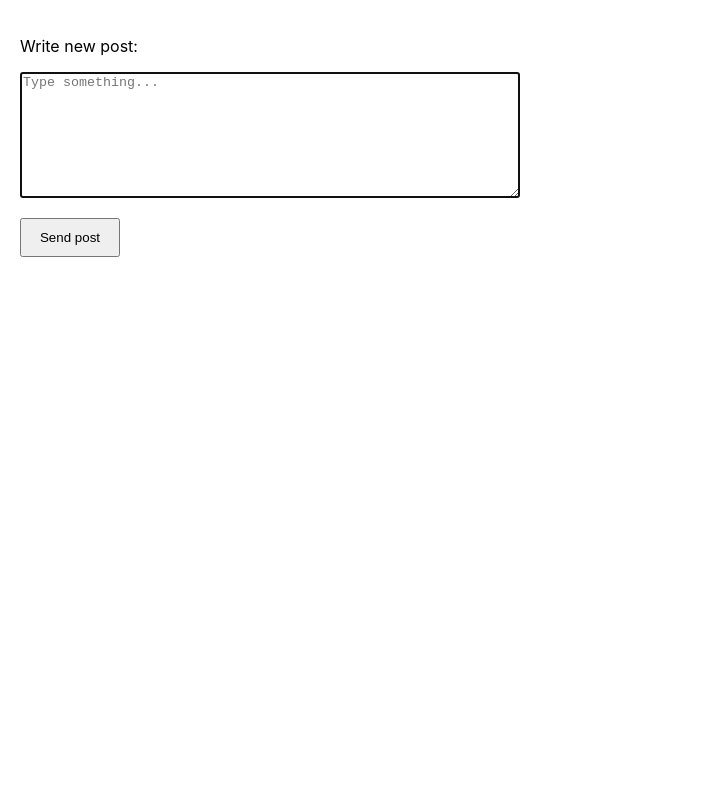
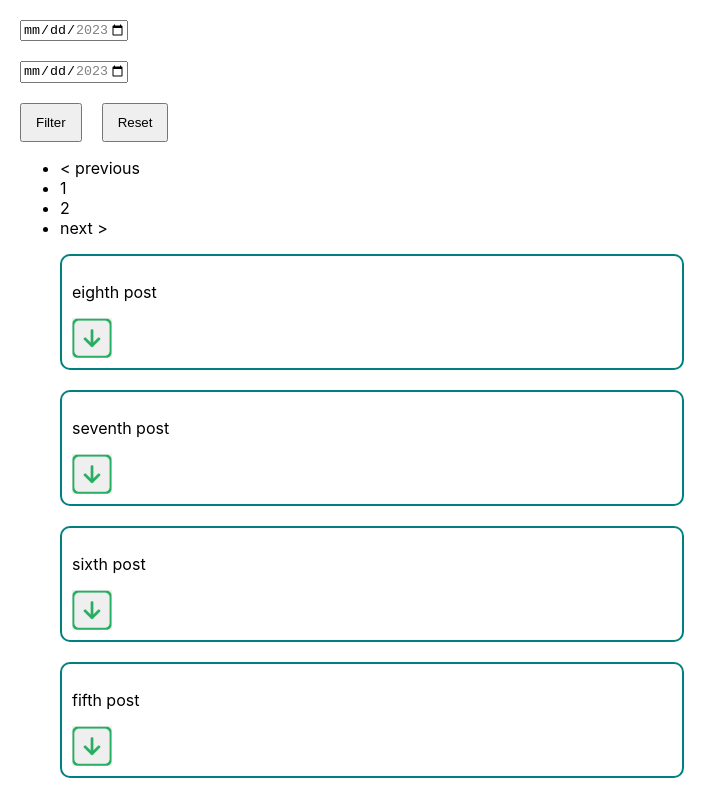
Before and after one commit to NataliyaChe/react-blog, a React (Create React App) app: page / in a window 1280 px wide. Shown: the top 796 px of the page, without its empty margins (0-727 px from the left). Built offline with nearby package versions, Linux system fonts and the light colour scheme.

Commit message:
filter added

```diff
--- /dev/null
+++ b/src/components/DatePicker.js
@@ -0,0 +1,62 @@
+import React, { useState } from 'react';
+
+function DatePicker({posts, setPosts, allPosts, setAllPosts}) {
+    const [filteredPosts, setFilteredPosts] = useState([]);
+
+    const getStartDate = (event) => {
+        const postsFromDate = posts.filter(post => {
+            return post.date > event.target.value
+        })
+        setFilteredPosts(postsFromDate);
+    }
+
+    const getEndDate = (event) => {
+        const postsToDate = filteredPosts.filter(post => {
+            return post.date < event.target.value
+        })
+        setFilteredPosts(postsToDate);
+    }
+
+    console.log('start input', filteredPosts);
+
+    const filterHandler = (event) => {
+        setAllPosts(posts);
+        setPosts(filteredPosts);
+    }
+
+    const resetHandler = (event) => {
+        setPosts(allPosts);
+        setAllPosts([]);
+    }
+
+    return (
+        <div>
+            <input
+                className='input start-input'
+                type="date"
+                id="start"
+                name="start"
+                min="2023-01-01"
+                max="2023-03-31"
+                onChange={getStartDate}/>
+            <input
+                className='input end-input'
+                type="date"
+                id="end"
+                name="end"
+                min="2023-01-01"
+                max="2023-03-31"
+                onChange={getEndDate}/>
+            <button
+                className='button'
+                onClick={filterHandler}>Filter
+            </button>
+            <button
+                className='button reset-btn'
+                onClick={resetHandler}>Reset
+            </button>
+        </div>
+    );
+}
+
+export default DatePicker;
--- a/src/components/Main.js
+++ b/src/components/Main.js
@@ -2,9 +2,62 @@ import React, { useState } from 'react';
 import ReactPaginate from 'react-paginate';
 import Form from './Form';
 import Blog from './Blog';
+import DatePicker from './DatePicker';
 
 function Main() {
-    const [posts, setPosts] = useState([]);
+    const [allPosts, setAllPosts] = useState([]);
+
+    const [posts, setPosts] = useState([
+        {
+            text: 'first post',
+            date: '2023-01-26',
+            id: 20120126,
+            likes: 0,
+        },
+        {
+            text: 'second post',
+            date: '2023-01-31',
+            id: 20120131,
+            likes: 0,
+        },
+        {
+            text: 'third post',
+            date: '2023-02-04',
+            id: 20120204,
+            likes: 0,
+        },
+        {
+            text: 'fourth post',
+            date: '2023-02-10',
+            id: 20120210,
+            likes: 0,
+        },
+        {
+            text: 'fifth post',
+            date: '2023-02-14',
+            id: 20120214,
+            likes: 0,
+        },
+        {
+            text: 'sixth post',
+            date: '2023-02-18',
+            id: 20120218,
+            likes: 0,
+        },
+        {
+            text: 'seventh post',
+            date: '2023-03-10',
+            id: 20120310,
+            likes: 0,
+        },
+        {
+            text: 'eighth post',
+            date: '2023-03-15',
+            id: 20120315,
+            likes: 0,
+        },
+    ])
+    // const [posts, setPosts] = useState([]);
 
     const postsPerPage = 5;
     const [firstPost, setFirstPost] = useState(0)
@@ -20,34 +73,37 @@ function Main() {
         setFirstPost(event.selected * postsPerPage)
     }
 
-    function addPost(text) {
-        setPosts(
-            [...posts,
-                {
-                    text,
-                    date: new Date().toLocaleString(),
-                    id: Date.now(),
-                    likes: 0,
-                }
-            ]
-        )
-    }
+    // function addPost(text) {
+    //     setPosts(
+    //         [...posts,
+    //             {
+    //                 text,
+    //                 date: new Date().toLocaleString(),
+    //                 id: Date.now(),
+    //                 likes: 0,
+    //             }
+    //         ]
+    //     )
+    // }
 
-    const onclickHandler = (event) => {
-        const buttonId = event.target.dataset.id;
-        console.log('button', event.target);
-        const newPosts = posts.map(post => {
-            if(post.id === +buttonId) {
-                post.likes += 1
-            }
-            return post
-        })
-        setPosts(newPosts)
-    }
+    // const onclickHandler = (event) => {
+    //     const buttonId = event.target.dataset.id;
+    //     console.log('button', event.target);
+    //     const newPosts = posts.map(post => {
+    //         if(post.id === +buttonId) {
+    //             post.likes += 1
+    //         }
+    //         return post
+    //     })
+    //     setPosts(newPosts)
+    // }
 
     return (
         <div className='main'>
-            <Form onCreate={addPost}/>
+            <div className='flex-wrapper'>
+                {/* <Form onCreate={addPost}/> */}
+                <DatePicker posts={posts} setPosts={setPosts} allPosts={allPosts} setAllPosts={setAllPosts}/>
+            </div>
             {posts.length > 5 &&
             <ReactPaginate
                 breakLabel="..."
@@ -60,8 +116,9 @@ function Main() {
             />
             }
             <Blog
-                posts={posts.length > 5 ? paginatedPosts : posts}
-                onclickHandler={onclickHandler}/>
+                // posts={posts.length > 5 ? paginatedPosts : posts}
+                // onclickHandler={onclickHandler}/>
+                posts={posts.length > 5 ? paginatedPosts : posts} />
         </div>
     );
 }
--- a/src/components/Post.js
+++ b/src/components/Post.js
@@ -1,4 +1,4 @@
-import React, { useRef, useState } from 'react';
+import React, { useState } from 'react';
 
 function Post({post, onclickHandler}) {
   const [isClass, setIsClass] = useState(true);
--- a/src/index.css
+++ b/src/index.css
@@ -77,3 +77,18 @@ code {
   background-image: url('./images/icons8-стрелка-67.png');
   background-size: contain;
 }
+
+.flex-wrapper {
+  display: flex;
+  gap: 40px;
+  align-items: center;
+}
+
+.input {
+  display: block;
+  margin-bottom: 20px;
+}
+
+.reset-btn {
+  margin-left: 20px;
+}
```
Lines whose indentation alone changed are shown as unchanged.
